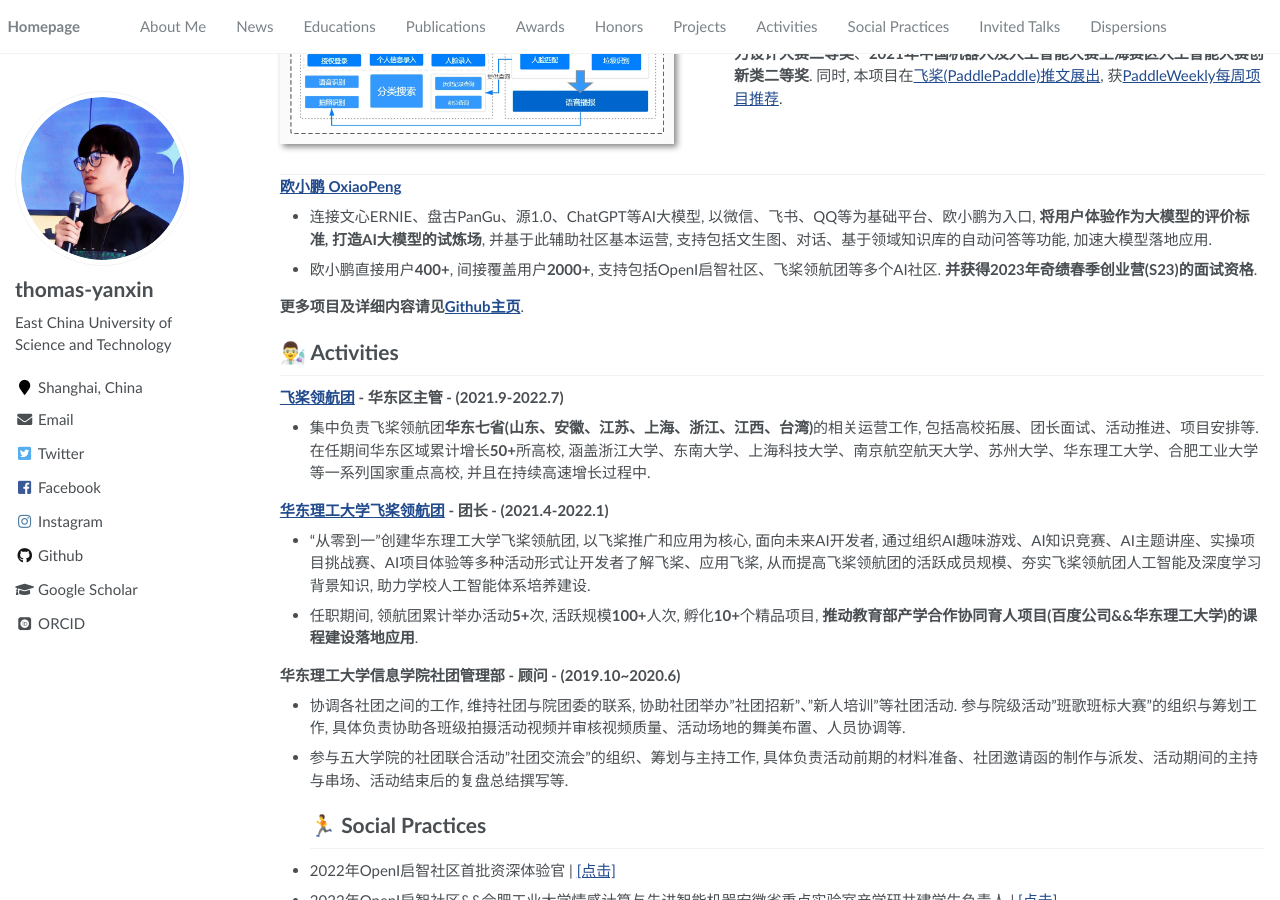
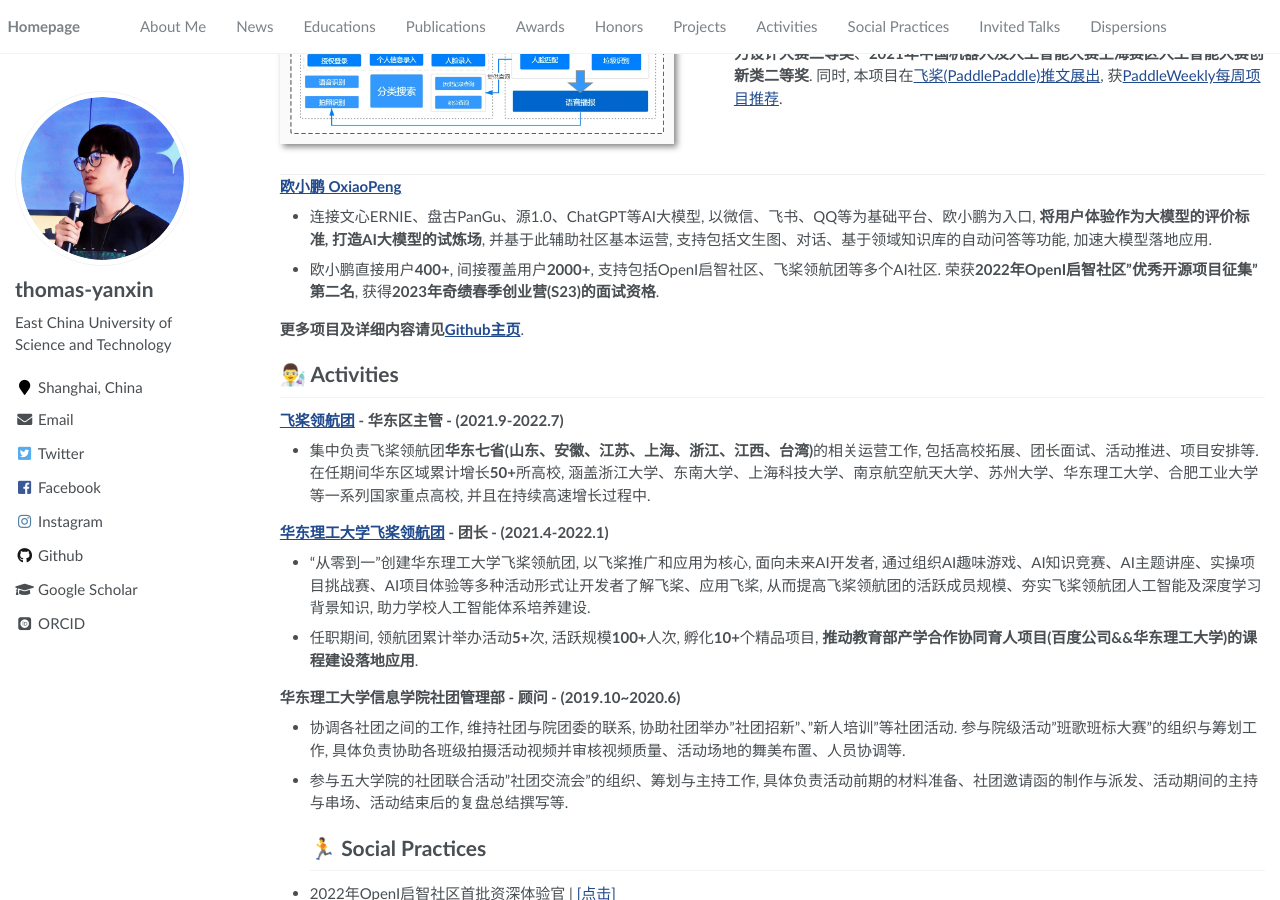
Before and after one commit to thomas-yanxin/thomas-yanxin.github.io, a Jekyll site: the page built from _pages/about.md, in a window 1280 px wide and 900 px high, scrolled down 2614 px. Built offline with Jekyll 4.4.1, drawn with Linux system fonts in a browser that asks for light colours; some web fonts are replaced.

Commit message:
Update about.md

```diff
--- a/_pages/about.md
+++ b/_pages/about.md
@@ -144,7 +144,7 @@
 
 **[欧小鹏 OxiaoPeng](https://github.com/thomas-yanxin/OXiaoPeng)**
 * 连接文心ERNIE、盘古PanGu、源1.0、ChatGPT等AI大模型, 以微信、飞书、QQ等为基础平台、欧小鹏为入口, **将用户体验作为大模型的评价标准, 打造AI大模型的试炼场**, 并基于此辅助社区基本运营, 支持包括文生图、对话、基于领域知识库的自动问答等功能, 加速大模型落地应用.
-* 欧小鹏直接用户**400+**, 间接覆盖用户**2000+**, 支持包括OpenI启智社区、飞桨领航团等多个AI社区. **并获得2023年奇绩春季创业营(S23)的面试资格**.
+* 欧小鹏直接用户**400+**, 间接覆盖用户**2000+**, 支持包括OpenI启智社区、飞桨领航团等多个AI社区. 荣获**2022年OpenI启智社区”优秀开源项目征集” 第二名**, 获得**2023年奇绩春季创业营(S23)的面试资格**.
 
 **更多项目及详细内容请见[Github主页](https://github.com/thomas-yanxin)**.
 
```
